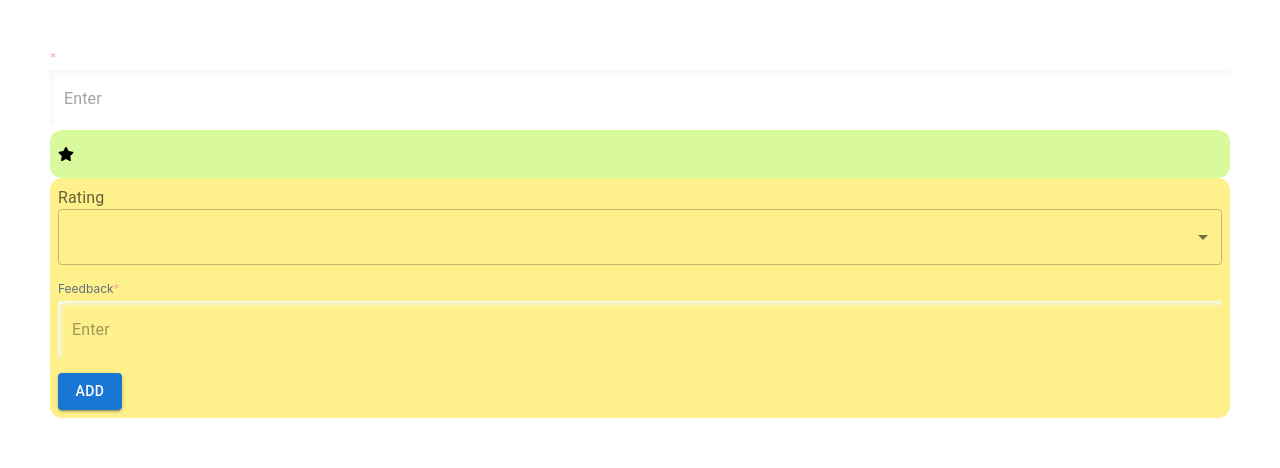
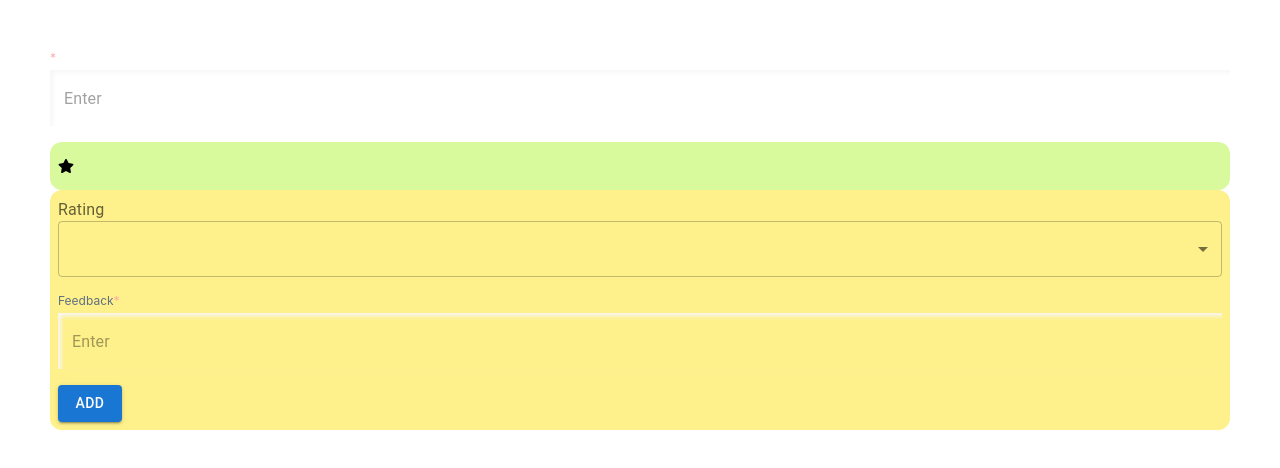
Before and after one commit to ishantsahni/ishant_fe, a React (Create React App) app: page /rough in a window 1280 px wide. Shown: the top 468 px of the page. Built offline with nearby package versions, Linux system fonts and the light colour scheme; sample sign-in values are in the browser's storage.

Commit message:
reviews added

```diff
--- a/src/components/ReviewComponent/index.js
+++ b/src/components/ReviewComponent/index.js
@@ -3,12 +3,12 @@ import { FaStar } from "react-icons/fa";
 function ReviewComponent({ reviewInfo }) {
   console.log("review info , ", reviewInfo);
   return (
-    <div className="p-2 bg-lime-200 rounded-xl">
+    <div className="p-2 mt-4 bg-lime-200 rounded-xl">
       <p>{reviewInfo?.user?.name}</p>
       <div className="flex my-2">
-        {/* {reviewInfo?.rating.map(() => ( */}
-        <FaStar />
-        {/* ))} */}
+        {[...Array(reviewInfo?.rating)].map((_, index) => (
+          <FaStar key={index} />
+        ))}
       </div>
       <p>{reviewInfo?.comment}</p>
     </div>
```
